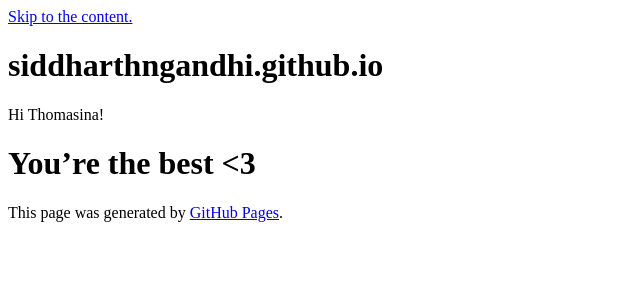
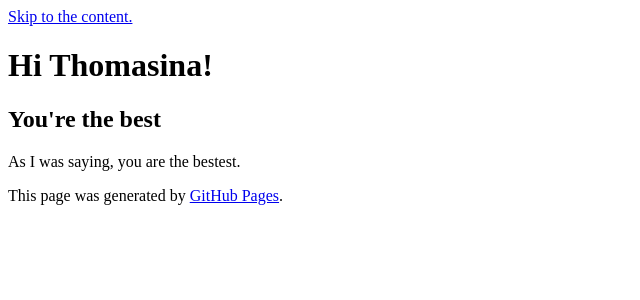
Before and after one commit to siddharthngandhi/siddharthngandhi.github.io, a Jekyll site: the page built from index.md, in a window 1280 px wide. Shown: the top 300 px of the page, without its empty margins (0-640 px from the left). Built offline with Jekyll 4.4.1, drawn with Linux system fonts in a browser that asks for light colours; our own code applies the rules of GitHub Pages for plain Markdown files; the repository's description, which GitHub fills in, is left out.

Commit message:
Update index.md

```diff
--- a/index.md
+++ b/index.md
@@ -1,3 +1,7 @@
-Hi Thomasina!
+---
+layout: default
+title: Hi Thomasina!
+description: You're the best
+---
 
-# You're the best <3
+As I was saying, you are the bestest.
```
